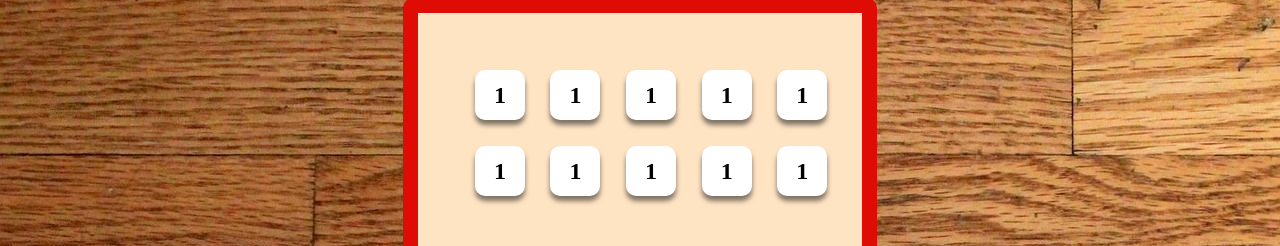
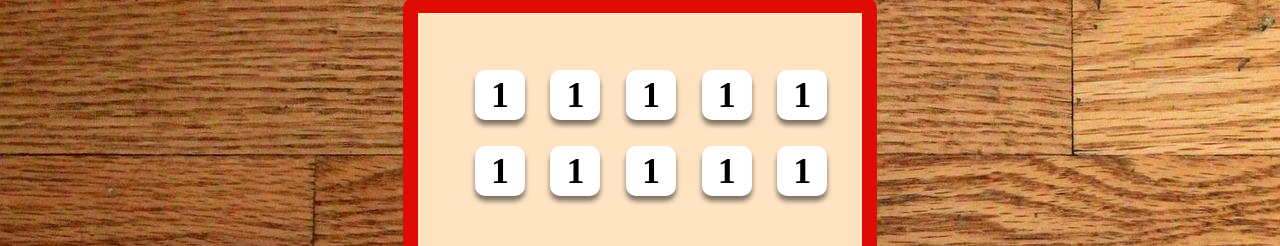
Before and after one commit to remarshal/tenzies-game, a React (Create React App) app: page / in a window 1280 px wide. Shown: the part 200-446 px from the top of the page. Built offline with nearby package versions, Linux system fonts and the light colour scheme.

Commit message:
dice font size and pointer cursor

```diff
--- a/src/style.css
+++ b/src/style.css
@@ -50,6 +50,8 @@ main h3 {
   justify-content: center;
   align-items: center;
   margin: .8rem;
+  cursor: pointer;
+  font-size: 1.5rem;
 }
 
 /* =============================== MEDIA QUERIES (SMALL DEVICES) =============================== */
```
